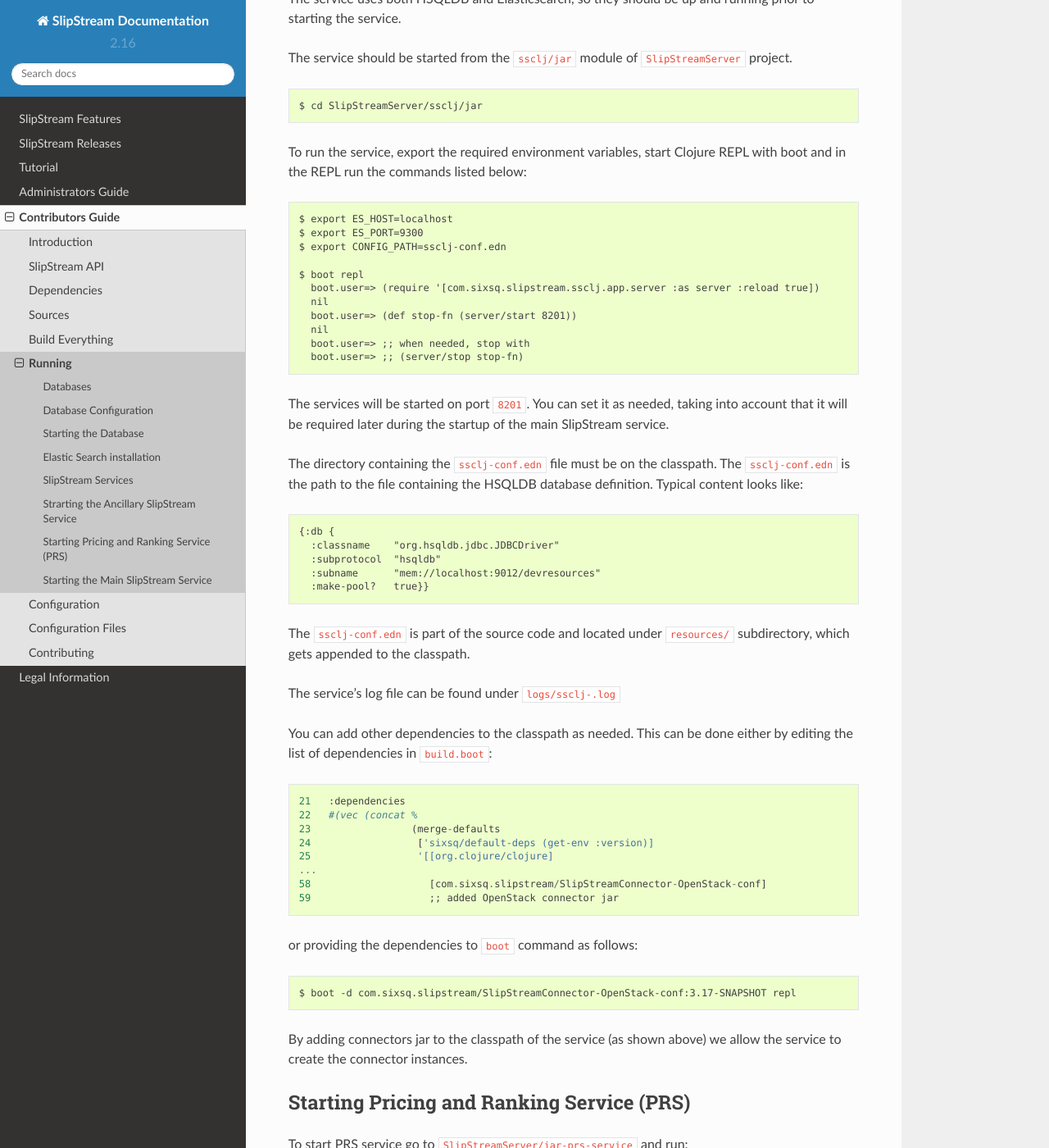
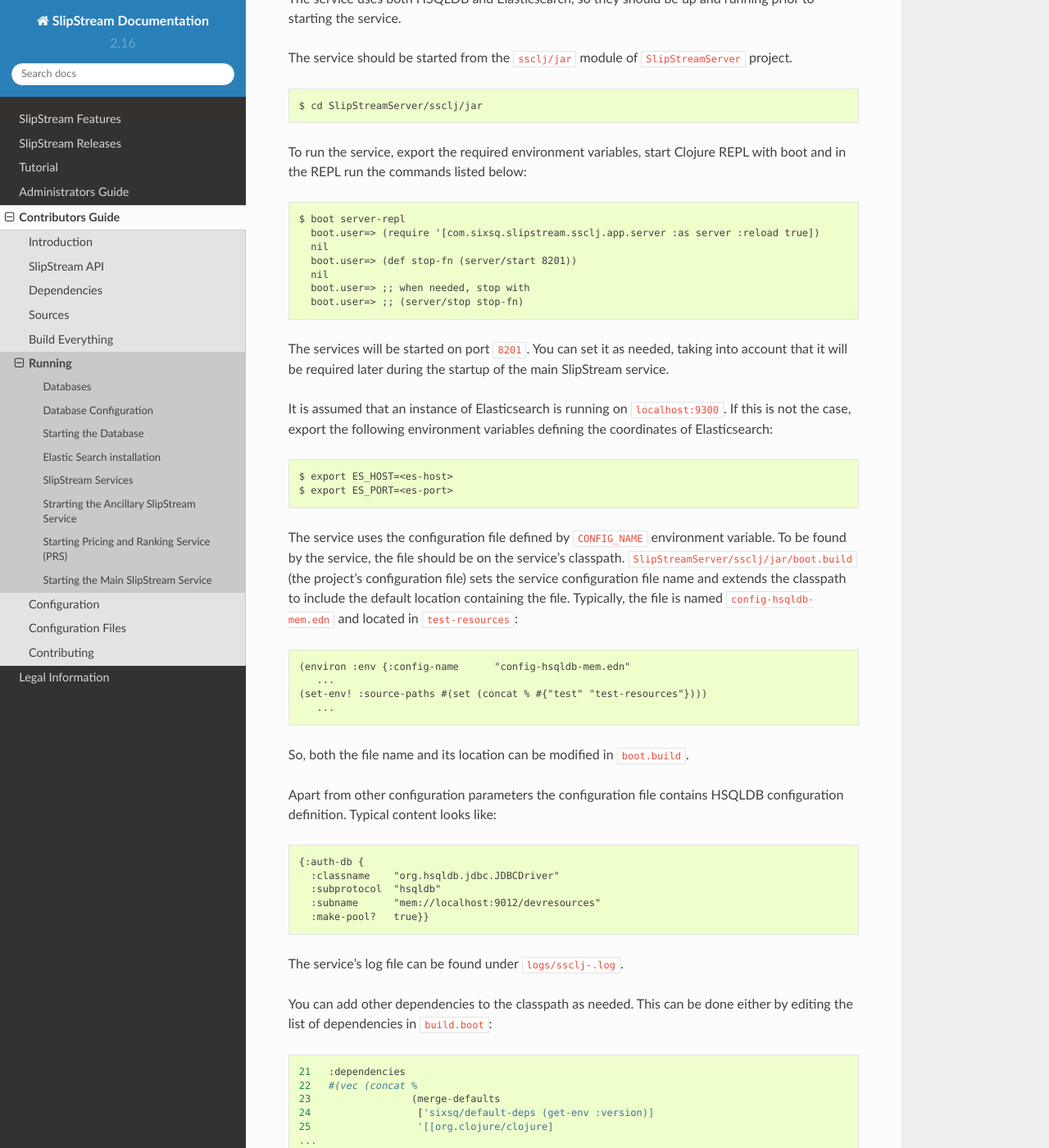
Before and after one commit to slipstream/SlipStreamDocumentation, a Sphinx documentation site: the page built from docs/developer_guide/running.rst, in a window 1280 px wide and 1400 px high, scrolled down 1567 px. Shown: the whole window at 82% size. Built offline with Sphinx 7.4.7 and the Read the Docs theme 2.0.0, drawn with Linux system fonts in a browser that asks for light colours.

Commit message:
updated following the changes in the SSCLJ service configuration.

```diff
--- a/docs/developer_guide/running.rst
+++ b/docs/developer_guide/running.rst
@@ -85,11 +85,7 @@
 To run the service, export the required environment variables, start Clojure
 REPL with boot and in the REPL run the commands listed below::
 
-    $ export ES_HOST=localhost
-    $ export ES_PORT=9300
-    $ export CONFIG_PATH=ssclj-conf.edn
-
-    $ boot repl
+    $ boot server-repl
       boot.user=> (require '[com.sixsq.slipstream.ssclj.app.server :as server :reload true])
       nil
       boot.user=> (def stop-fn (server/start 8201))
@@ -101,20 +97,37 @@
 taking into account that it will be required later during the startup of the
 main SlipStream service.
 
-The directory containing the ``ssclj-conf.edn`` file must be on the classpath.  The
-``ssclj-conf.edn`` is the path to the file containing the HSQLDB database definition.
-Typical content looks like::
+It is assumed that an instance of Elasticsearch is running on ``localhost:9300``.
+If this is not the case, export the following environment variables defining the
+coordinates of Elasticsearch::
 
-    {:db {
+    $ export ES_HOST=<es-host>
+    $ export ES_PORT=<es-port>
+
+The service uses the configuration file defined by ``CONFIG_NAME`` environment
+variable.  To be found by the service, the file should be on the service's
+classpath. ``SlipStreamServer/ssclj/jar/boot.build`` (the project's configuration file)
+sets the service configuration file name and extends the classpath to include
+the default location containing the file. Typically, the file is named
+``config-hsqldb-mem.edn`` and located in ``test-resources``::
+
+     (environ :env {:config-name      "config-hsqldb-mem.edn"
+        ...
+     (set-env! :source-paths #(set (concat % #{"test" "test-resources"})))
+        ...
+
+So, both the file name and its location can be modified in ``boot.build``.
+
+Apart from other configuration parameters the configuration file contains
+HSQLDB configuration definition.  Typical content looks like::
+
+    {:auth-db {
       :classname    "org.hsqldb.jdbc.JDBCDriver"
       :subprotocol  "hsqldb"
       :subname      "mem://localhost:9012/devresources"
       :make-pool?   true}}
 
-The ``ssclj-conf.edn`` is part of the source code and located under
-``resources/`` subdirectory, which gets appended to the classpath.
-
-The service's log file can be found under ``logs/ssclj-.log``
+The service's log file can be found under ``logs/ssclj-.log``.
 
 You can add other dependencies to the classpath
 as needed.  This can be done either by editing the list of dependencies in
```
